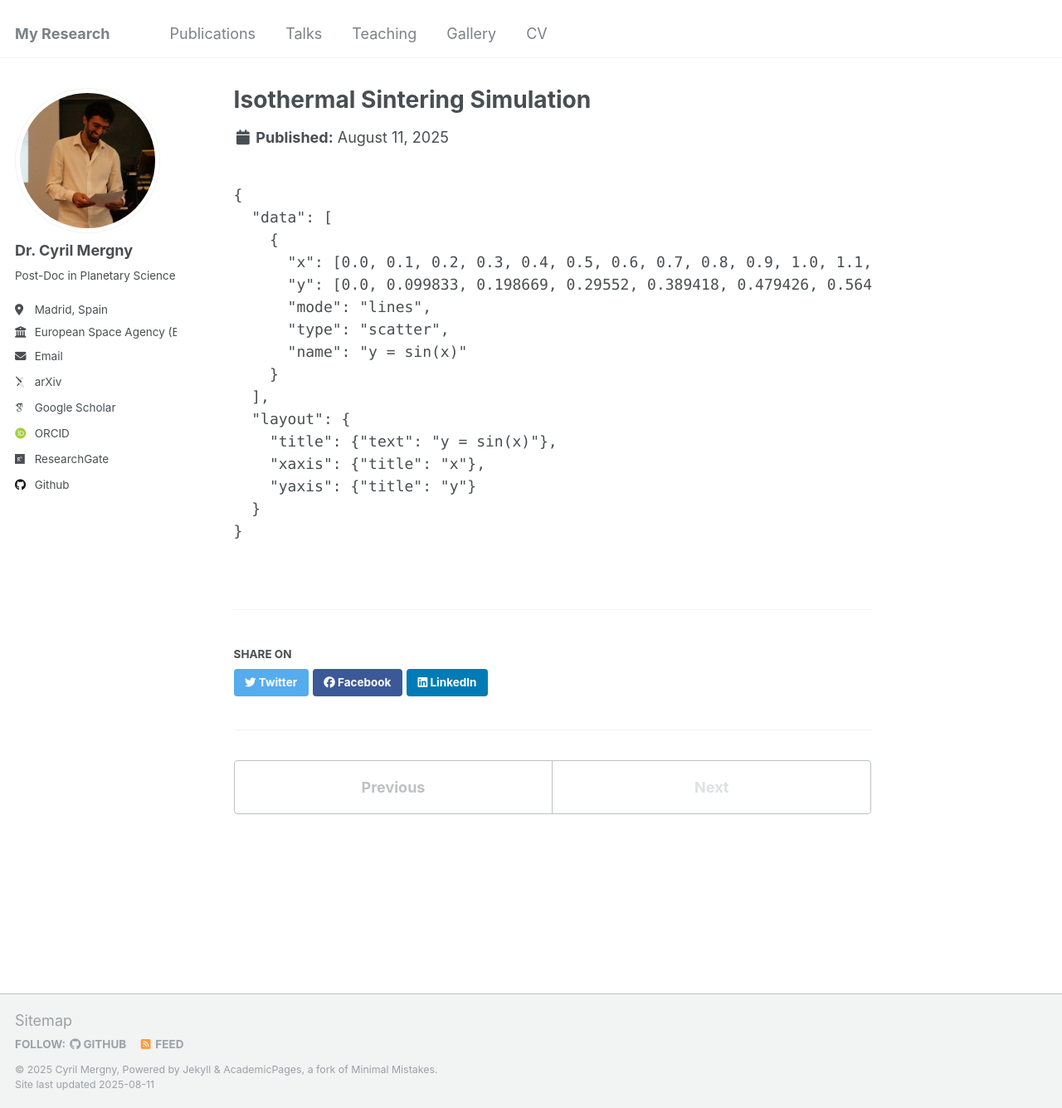
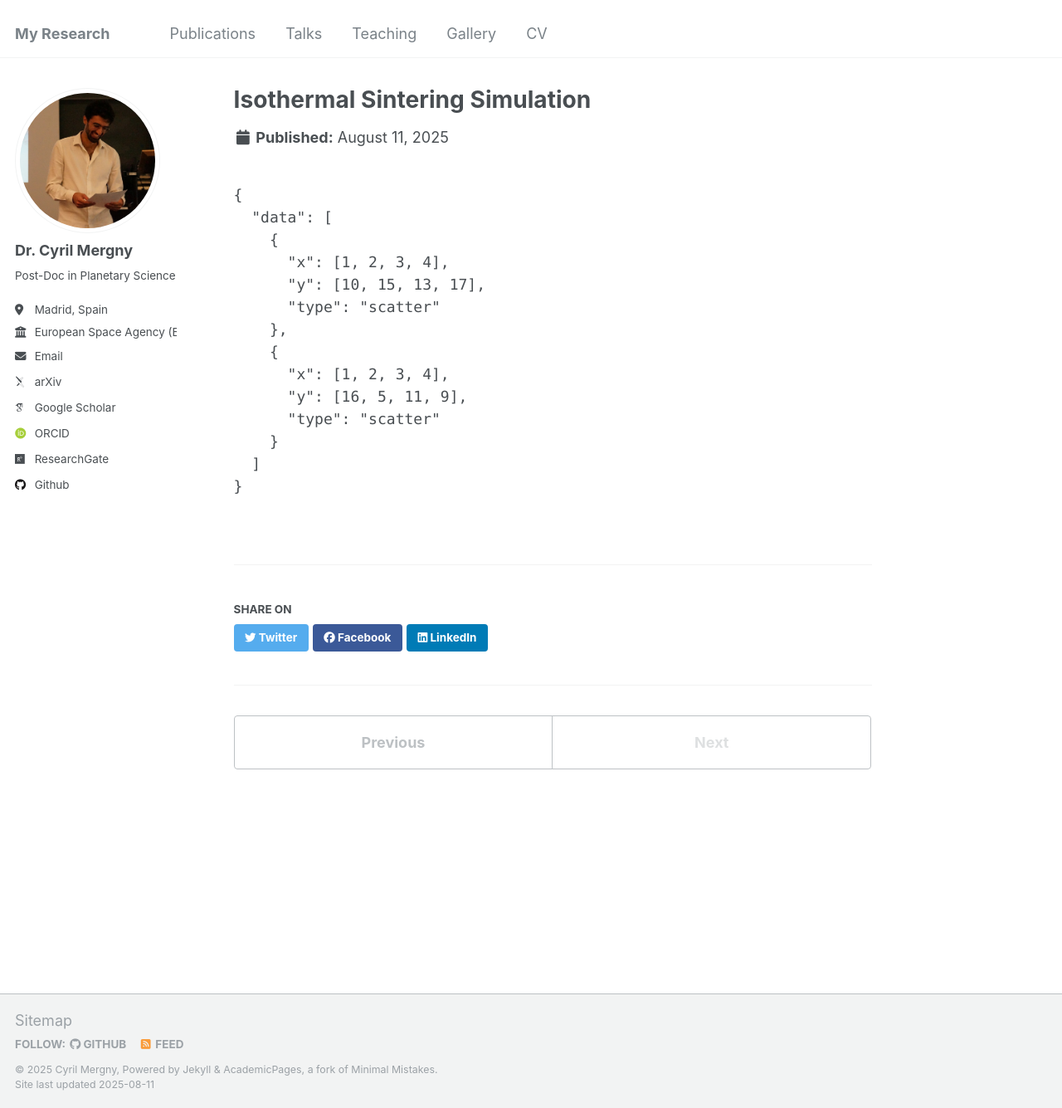
Before and after one commit to cmergny/cmergny.github.io, a Jekyll site: the page built from _portfolio/portfolio-3.md, in a window 1280 px wide and 1335 px high. Shown: the whole window at 83% size. Built offline with Jekyll 4.4.1, drawn with Linux system fonts in a browser that asks for light colours; some web fonts are replaced.

Commit message:
Update portfolio-3.md

````diff
--- a/_portfolio/portfolio-3.md
+++ b/_portfolio/portfolio-3.md
@@ -8,17 +8,15 @@ collection: Highlights
 {
   "data": [
     {
-      "x": [0.0, 0.1, 0.2, 0.3, 0.4, 0.5, 0.6, 0.7, 0.8, 0.9, 1.0, 1.1, 1.2, 1.3, 1.4, 1.5, 1.6, 1.7, 1.8, 1.9, 2.0, 2.1, 2.2, 2.3, 2.4, 2.5, 2.6, 2.7, 2.8, 2.9, 3.0, 3.1, 3.2, 3.3, 3.4, 3.5, 3.6, 3.7, 3.8, 3.9, 4.0, 4.1, 4.2, 4.3, 4.4, 4.5, 4.6, 4.7, 4.8, 4.9, 5.0, 5.1, 5.2, 5.3, 5.4, 5.5, 5.6, 5.7, 5.8, 5.9, 6.0, 6.1, 6.2, 6.3, 6.4, 6.5, 6.6, 6.7, 6.8, 6.9, 7.0, 7.1, 7.2, 7.3, 7.4, 7.5, 7.6, 7.7, 7.8, 7.9, 8.0, 8.1, 8.2, 8.3, 8.4, 8.5, 8.6, 8.7, 8.8, 8.9, 9.0, 9.1, 9.2, 9.3, 9.4, 9.5, 9.6, 9.7, 9.8, 9.9, 10.0],
-      "y": [0.0, 0.099833, 0.198669, 0.29552, 0.389418, 0.479426, 0.564985, 0.644218, 0.717356, 0.783327, 0.841471, 0.891073, 0.932039, 0.963558, 0.98511, 0.997495, 0.999574, 0.991665, 0.973848, 0.9463, 0.909297, 0.863209, 0.808496, 0.745707, 0.675463, 0.598472, 0.515501, 0.427379, 0.334988, 0.239249, 0.14112, 0.041581, -0.058374, -0.157745, -0.255541, -0.350783, -0.442521, -0.529837, -0.611858, -0.687766, -0.756802, -0.818277, -0.871576, -0.916166, -0.951602, -0.97753, -0.993691, -0.999923, -0.996165, -0.982454, -0.958924, -0.925815, -0.883452, -0.832268, -0.772764, -0.70554, -0.631267, -0.550685, -0.464602, -0.373877, -0.279415, -0.182163, -0.083089, 0.016813, 0.116549, 0.21512, 0.311541, 0.404849, 0.494113, 0.578438, 0.656987, 0.728969, 0.793667, 0.850436, 0.898708, 0.937999, 0.967919, 0.98817, 0.998543, 0.998941, 0.989358, 0.969936, 0.940955, 0.902709, 0.855598, 0.800066, 0.736989, 0.6672, 0.591857, 0.511415, 0.42738, 0.34091, 0.252982, 0.164594, 0.076619, -0.011158, -0.097199, -0.180559, -0.260794, -0.336999, -0.40808, -0.473848, -0.533327, -0.585653, -0.630268, -0.666276, -0.693127, -0.710565, -0.718266],
-      "mode": "lines",
-      "type": "scatter",
-      "name": "y = sin(x)"
+      "x": [1, 2, 3, 4],
+      "y": [10, 15, 13, 17],
+      "type": "scatter"
+    },
+    {
+      "x": [1, 2, 3, 4],
+      "y": [16, 5, 11, 9],
+      "type": "scatter"
     }
-  ],
-  "layout": {
-    "title": {"text": "y = sin(x)"},
-    "xaxis": {"title": "x"},
-    "yaxis": {"title": "y"}
-  }
+  ]
 }
 ```
````
